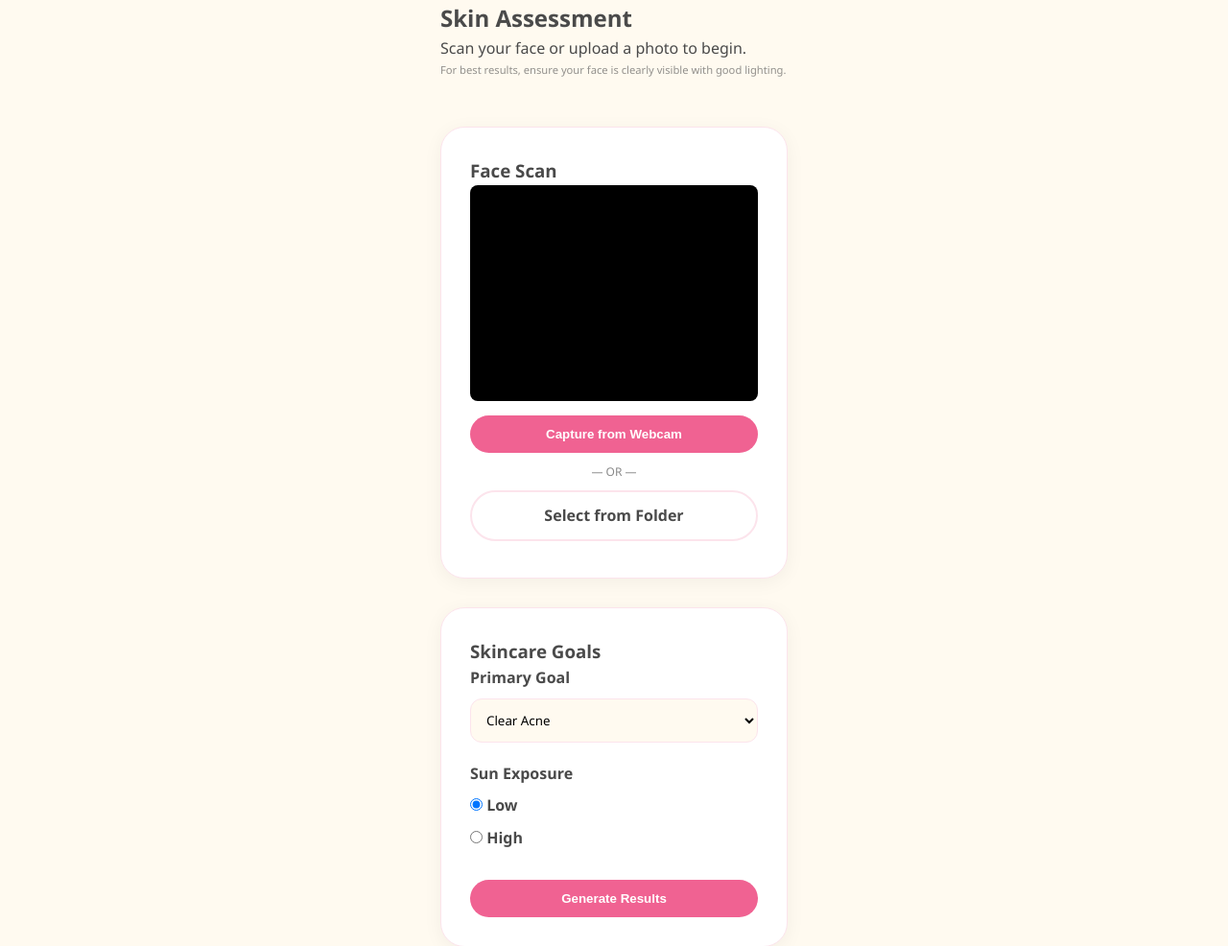
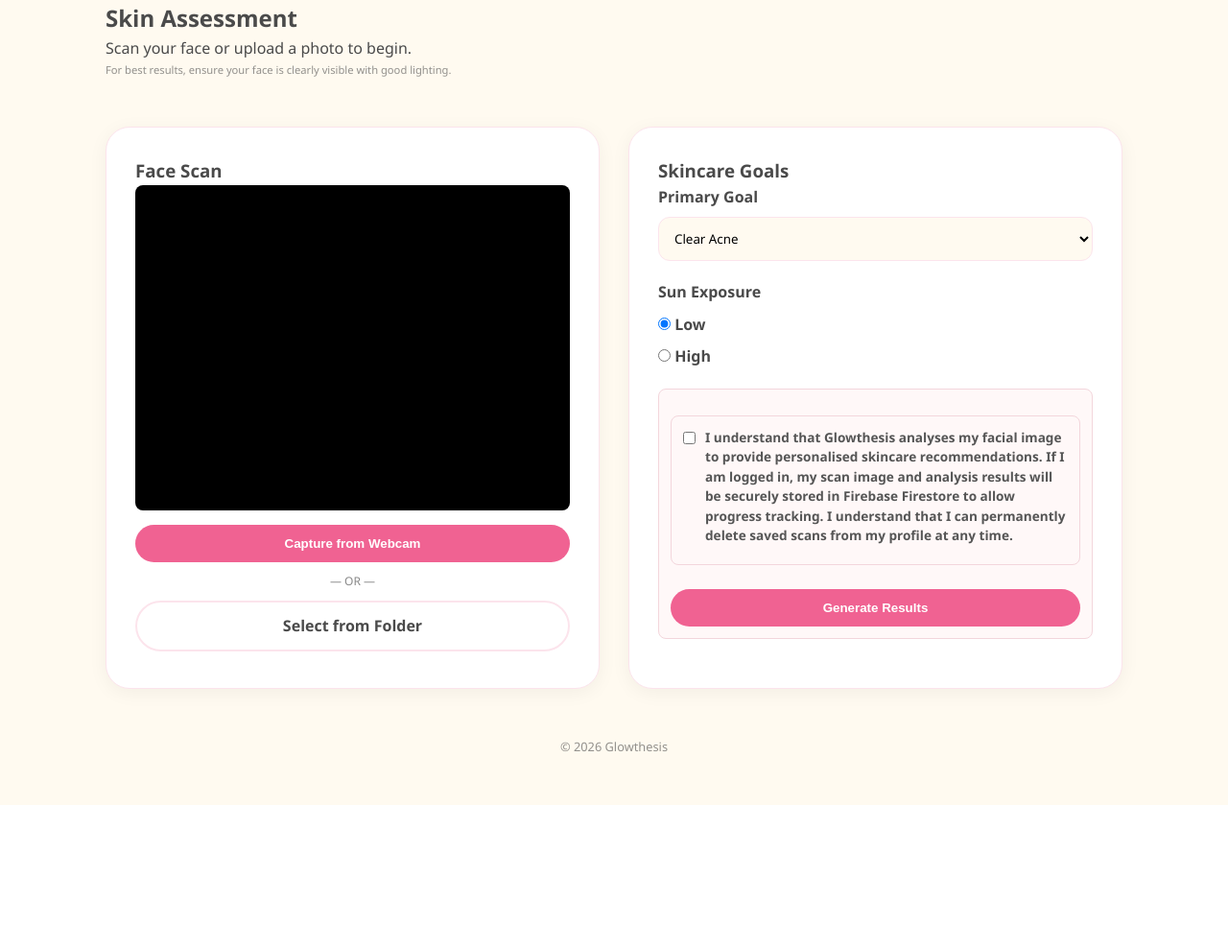
Before and after one commit to Harsh1nni/Glowthesis, a Flask app: page /analyse in a window 1280 px wide. Shown: the part 82-1068 px from the top of the page at 96% size. After the commit the page ends 921 px from the top, so only its background shows below. Run offline with Flask 3, Linux system fonts and the light colour scheme; parts of the project's set-up code (start-up, migrations or seed data) failed here and were passed over.

Commit message:
Implemented privacy consent, testing updates and Firebase fixes

```diff
--- a/app.py
+++ b/app.py
@@ -24,6 +24,7 @@
 cred = credentials.Certificate(firebase_key)
 if not firebase_admin._apps:
     firebase_admin.initialize_app(cred)
+    print("Project:", firebase_admin.get_app().project_id)
 db = firestore.client()
 
 
@@ -41,14 +42,19 @@
 
         try:
             hashed_pw = generate_password_hash(pw)
+            print("Creating Firebase Auth user...")
 
             user = auth.create_user(email=email, password=pw)
+            print('user created')
+
+            print("Saving to Firestore...")
 
             db.collection('users').document(user.uid).set({
                 'name': name,
                 'email': email,
                 'password': hashed_pw
             })
+            print("Saved!")
 
             session['user_id'] = user.uid
             session['user_name'] = name
--- a/templates/analyse.html
+++ b/templates/analyse.html
@@ -97,7 +97,27 @@
                             </div>
                         </div>
                         <input type="hidden" name="image_data" id="image_data">
-                        <button type="submit" class="btn btn-primary btn-block">Generate Results</button>
+
+                        <div style="margin:15px 0; padding:12px; background:#fff8f8; border:1px solid #f3d6dc; border-radius:8px; font-size:0.85rem; line-height:1.5; color:#555;">
+                            <input type="hidden" name="image_data" id="image_data">
+
+                            <div style="margin:15px 0; padding:12px; background:#fff8f8; border:1px solid #f3d6dc; border-radius:8px; font-size:0.85rem; line-height:1.5; color:#555;">
+
+                                <label style="display:flex; align-items:flex-start; gap:10px;">
+                                    <input type="checkbox" id="privacyCheck" required style="margin-top:4px;">
+
+                                    <span>
+                                        I understand that Glowthesis analyses my facial image to provide personalised skincare recommendations.
+                                        If I am logged in, my scan image and analysis results will be securely stored in Firebase Firestore to allow progress tracking.
+                                        I understand that I can permanently delete saved scans from my profile at any time.
+                                    </span>
+                                </label>
+
+                            </div>
+
+                            <button type="submit" class="btn btn-primary btn-block">
+                                Generate Results
+                            </button>
                     </form>
                 </div>
             </div>
```
